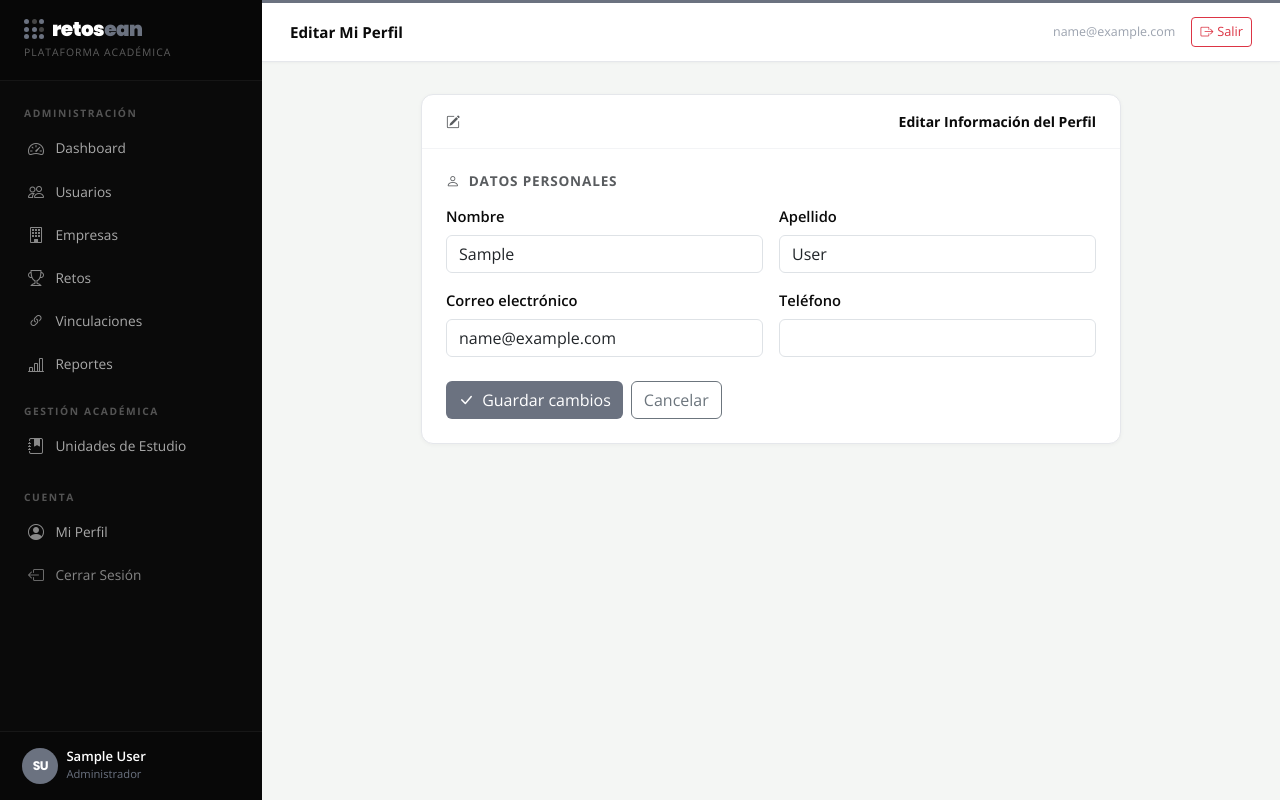
After one commit to MoroLitZ/retosean-django, a Django app: page /usuarios/perfil/editar/ in a window 1280 px wide. The commit adds this page. Run offline with Django 5.2, Linux system fonts and the light colour scheme; the visitor is signed in with stand-in values (Sample User, id 1); data that the repository does not hold is empty.

Commit message:
Ajustes post-reunion: desplegables en registro, ecosistema en retos, edicion de perfil y acceso de empresa a seguimientos
- Registro academico: carrera, semestre, facultad y especialidad como desplegables con opciones fijas; se persisten programa/semestre en el perfil de estudiante y facultad/especialidad en el de profesor
- Reto: se incorpora campo de ecosistema (FK a academico.Ecosistema) para la creacion del reto
- Perfil: se implementa edicion de perfil por rol (estudiante, profesor, empresa) y cambio de contrasena con vistas de Django
- Empresa duena puede acceder al seguimiento de sus retos

```diff
--- a/apps/retos/templates/retos/detalle_reto.html
+++ b/apps/retos/templates/retos/detalle_reto.html
@@ -61,7 +61,7 @@
               <i class="bi bi-arrow-repeat me-1"></i>Cambiar Estado
             </a>
           {% endif %}
-          {% if user.is_superuser or user.rol == 'PROFESOR' %}
+          {% if user.is_superuser or user.rol == 'ADMIN' or user.rol == 'PROFESOR' or user.rol == 'EMPRESA' and reto.empresa_id == user.pk %}
             <a href="{% url 'retos:seguimientos' reto.pk %}" class="btn btn-sm btn-outline-secondary">
               <i class="bi bi-graph-up me-1"></i>Seguimiento
             </a>
--- a/apps/retos/views.py
+++ b/apps/retos/views.py
@@ -272,7 +272,7 @@ def cambiar_estado(request, pk):
     return render(request, 'retos/admin_cambiar_estado.html', {'reto': reto, 'form': form})
 
 
-@profesor_o_admin
+@rol_requerido('EMPRESA', 'PROFESOR', 'ADMIN')
 def seguimientos_reto(request, pk):
     reto = get_object_or_404(Reto.objects.select_related('empresa'), pk=pk)
     if not _puede_ver_reto(request.user, reto):
@@ -280,7 +280,7 @@ def seguimientos_reto(request, pk):
     return render(request, 'retos/seguimientos.html', {'reto': reto})
 
 
-@profesor_o_admin
+@rol_requerido('EMPRESA', 'PROFESOR', 'ADMIN')
 def agregar_seguimiento(request, pk):
     reto = get_object_or_404(Reto, pk=pk)
     if not _puede_ver_reto(request.user, reto):
--- a/apps/usuarios/forms.py
+++ b/apps/usuarios/forms.py
@@ -24,15 +24,74 @@ class LoginForm(AuthenticationForm):
         return username
 
 
+CARRERA_CHOICES = [
+    ("", "Seleccione un programa"),
+    ("Administracion de Empresas", "Administración de Empresas"),
+    ("Administracion de Negocios Internacionales", "Administración de Negocios Internacionales"),
+    ("Ingenieria de Sistemas", "Ingeniería de Sistemas"),
+    ("Ingenieria Industrial", "Ingeniería Industrial"),
+    ("Ingenieria Ambiental", "Ingeniería Ambiental"),
+    ("Ingenieria Quimica", "Ingeniería Química"),
+    ("Ingenieria Biomedica", "Ingeniería Biomédica"),
+    ("Ciencias Ambientales", "Ciencias Ambientales"),
+    ("Ciencias de Datos", "Ciencias de Datos"),
+    ("Artes Visuales", "Artes Visuales"),
+    ("Diseño Industrial", "Diseño Industrial"),
+    ("Mercadeo", "Mercadeo"),
+    ("Finanzas", "Finanzas"),
+]
+
+SEMESTRE_CHOICES = [(str(i), f"{i}") for i in range(1, 11)]
+
+FACULTAD_CHOICES = [
+    ("", "Seleccione una facultad"),
+    ("Facultad de Ingeniería y Ciencias Básicas", "Facultad de Ingeniería y Ciencias Básicas"),
+    ("Facultad de Administración, Finanzas y Ciencias Económicas", "Facultad de Administración, Finanzas y Ciencias Económicas"),
+    ("Facultad de Derecho", "Facultad de Derecho"),
+    ("Facultad de Humanidades y Ciencias Sociales", "Facultad de Humanidades y Ciencias Sociales"),
+    ("Facultad de Diseño", "Facultad de Diseño"),
+]
+
+ESPECIALIDAD_CHOICES = [
+    ("", "Seleccione una especialidad"),
+    ("Ingeniería de Software", "Ingeniería de Software"),
+    ("Sistemas de Información", "Sistemas de Información"),
+    ("Inteligencia Artificial", "Inteligencia Artificial"),
+    ("Gestión de Operaciones", "Gestión de Operaciones"),
+    ("Finanzas Corporativas", "Finanzas Corporativas"),
+    ("Marketing Digital", "Marketing Digital"),
+    ("Innovación y Emprendimiento", "Innovación y Emprendimiento"),
+    ("Sostenibilidad y Ambiente", "Sostenibilidad y Ambiente"),
+    ("Diseño y Creatividad", "Diseño y Creatividad"),
+    ("Otra", "Otra"),
+]
+
+
 class RegistroAcademicoForm(UserCreationForm):
     rol = forms.ChoiceField(
         choices=[("ESTUDIANTE", "Estudiante"), ("PROFESOR", "Profesor")],
         widget=forms.Select(attrs={"class": "form-select", "id": "select-rol"})
     )
-    carrera = forms.CharField(max_length=100, required=False, widget=forms.TextInput(attrs={"class": "form-control"}))
-    semestre = forms.IntegerField(required=False, widget=forms.NumberInput(attrs={"class": "form-control"}))
-    facultad = forms.CharField(max_length=100, required=False, widget=forms.TextInput(attrs={"class": "form-control"}))
-    especialidad = forms.CharField(max_length=100, required=False, widget=forms.TextInput(attrs={"class": "form-control"}))
+    carrera = forms.ChoiceField(
+        choices=CARRERA_CHOICES,
+        required=False,
+        widget=forms.Select(attrs={"class": "form-select"}),
+    )
+    semestre = forms.ChoiceField(
+        choices=SEMESTRE_CHOICES,
+        required=False,
+        widget=forms.Select(attrs={"class": "form-select"}),
+    )
+    facultad = forms.ChoiceField(
+        choices=FACULTAD_CHOICES,
+        required=False,
+        widget=forms.Select(attrs={"class": "form-select"}),
+    )
+    especialidad = forms.ChoiceField(
+        choices=ESPECIALIDAD_CHOICES,
+        required=False,
+        widget=forms.Select(attrs={"class": "form-select"}),
+    )
 
     class Meta(UserCreationForm.Meta):
         model = Usuario
@@ -50,12 +109,35 @@ class RegistroAcademicoForm(UserCreationForm):
         if commit:
             user.save()
             if user.rol == "ESTUDIANTE":
+                from apps.academico.models import Programa
+                programa_nombre = self.cleaned_data.get("carrera")
+                programa = None
+                if programa_nombre:
+                    programa = Programa.objects.filter(
+                        nombre__iexact=programa_nombre
+                    ).first()
+                semestre = self.cleaned_data.get("semestre") or 1
+                try:
+                    semestre_int = int(semestre)
+                except (TypeError, ValueError):
+                    semestre_int = 1
                 Estudiante.objects.create(
                     usuario=user,
+                    programa=programa,
+                    semestre=semestre_int,
                 )
             elif user.rol == "PROFESOR":
+                from apps.academico.models import Facultad
+                facultad_nombre = self.cleaned_data.get("facultad")
+                facultad = None
+                if facultad_nombre:
+                    facultad = Facultad.objects.filter(
+                        nombre__iexact=facultad_nombre
+                    ).first()
                 Profesor.objects.create(
                     usuario=user,
+                    facultad=facultad,
+                    especialidad=self.cleaned_data.get("especialidad") or "",
                 )
         return user
 
@@ -121,3 +203,125 @@ class EntregableForm(forms.ModelForm):
             "archivo": "Selecciona tu archivo de evidencia",
             "comentario_estudiante": "Comentarios adicionales",
         }
+
+
+class EditarPerfilForm(forms.ModelForm):
+    """Formulario para editar datos basicos del perfil del usuario."""
+    primera_carrera = forms.ChoiceField(
+        choices=CARRERA_CHOICES,
+        required=False,
+        label="Carrera / Programa",
+        widget=forms.Select(attrs={"class": "form-select"}),
+    )
+    semestre = forms.ChoiceField(
+        choices=SEMESTRE_CHOICES,
+        required=False,
+        label="Semestre",
+        widget=forms.Select(attrs={"class": "form-select"}),
+    )
+    facultad = forms.ChoiceField(
+        choices=FACULTAD_CHOICES,
+        required=False,
+        label="Facultad",
+        widget=forms.Select(attrs={"class": "form-select"}),
+    )
+    especialidad = forms.ChoiceField(
+        choices=ESPECIALIDAD_CHOICES,
+        required=False,
+        label="Especialidad",
+        widget=forms.Select(attrs={"class": "form-select"}),
+    )
+    razon_social = forms.CharField(
+        required=False,
+        label="Razón Social",
+        widget=forms.TextInput(attrs={"class": "form-control"}),
+    )
+    sector_industrial = forms.CharField(
+        required=False,
+        label="Sector Industrial",
+        widget=forms.TextInput(attrs={"class": "form-control"}),
+    )
+
+    class Meta:
+        model = Usuario
+        fields = ["first_name", "last_name", "email", "telefono"]
+        widgets = {
+            "first_name": forms.TextInput(attrs={"class": "form-control"}),
+            "last_name": forms.TextInput(attrs={"class": "form-control"}),
+            "email": forms.EmailInput(attrs={"class": "form-control"}),
+            "telefono": forms.TextInput(attrs={"class": "form-control"}),
+        }
+        labels = {
+            "first_name": "Nombre",
+            "last_name": "Apellido",
+            "email": "Correo electrónico",
+            "telefono": "Teléfono",
+        }
+
+    def __init__(self, *args, **kwargs):
+        super().__init__(*args, **kwargs)
+        # Cargar valores iniciales desde los perfiles por rol
+        user = kwargs.get("instance")
+        if user:
+            perfil_est = getattr(user, "perfil_estudiante", None)
+            perfil_prof = getattr(user, "perfil_profesor", None)
+            empresa = getattr(user, "empresa_perfil", None)
+            if perfil_est:
+                if perfil_est.programa:
+                    self.fields["primera_carrera"].initial = perfil_est.programa.nombre
+                self.fields["semestre"].initial = str(perfil_est.semestre or "")
+            if perfil_prof:
+                if perfil_prof.facultad:
+                    self.fields["facultad"].initial = perfil_prof.facultad.nombre
+                self.fields["especialidad"].initial = perfil_prof.especialidad or ""
+            if empresa:
+                self.fields["razon_social"].initial = empresa.razon_social
+                self.fields["sector_industrial"].initial = empresa.sector_industrial
+
+    def clean_email(self):
+        email = self.cleaned_data.get("email")
+        if self.instance and self.instance.rol in ("ESTUDIANTE", "PROFESOR") and email:
+            if not email.endswith("@universidadean.edu.co"):
+                raise forms.ValidationError("Estudiantes y profesores deben usar su correo institucional (@universidadean.edu.co).")
+        return email
+
+    def save(self, commit=True):
+        user = super().save(commit=False)
+        if commit:
+            user.save()
+            # Guardar datos específicos del perfil
+            if user.rol == "ESTUDIANTE":
+                from apps.academico.models import Programa
+                perfil = getattr(user, "perfil_estudiante", None)
+                if not perfil:
+                    perfil = Estudiante.objects.create(usuario=user)
+                programa_nombre = self.cleaned_data.get("primera_carrera")
+                if programa_nombre:
+                    perfil.programa = Programa.objects.filter(
+                        nombre__iexact=programa_nombre
+                    ).first()
+                semestre = self.cleaned_data.get("semestre") or 1
+                try:
+                    perfil.semestre = int(semestre)
+                except (TypeError, ValueError):
+                    perfil.semestre = 1
+                perfil.save()
+            elif user.rol == "PROFESOR":
+                from apps.academico.models import Facultad
+                perfil = getattr(user, "perfil_profesor", None)
+                if not perfil:
+                    perfil = Profesor.objects.create(usuario=user)
+                facultad_nombre = self.cleaned_data.get("facultad")
+                if facultad_nombre:
+                    perfil.facultad = Facultad.objects.filter(
+                        nombre__iexact=facultad_nombre
+                    ).first()
+                perfil.especialidad = self.cleaned_data.get("especialidad") or ""
+                perfil.save()
+            elif user.rol == "EMPRESA":
+                empresa = getattr(user, "empresa_perfil", None)
+                if empresa:
+                    empresa.razon_social = self.cleaned_data.get("razon_social") or empresa.razon_social
+                    empresa.sector_industrial = self.cleaned_data.get("sector_industrial") or empresa.sector_industrial
+                    empresa.save()
+        return user
--- /dev/null
+++ b/apps/usuarios/templates/usuarios/editar_perfil.html
@@ -0,0 +1,117 @@
+{% extends 'base.html' %}
+{% block title %}Editar Perfil{% endblock %}
+{% block page_title %}Editar Mi Perfil{% endblock %}
+
+{% block content %}
+<div class="container-fluid px-0" style="max-width: 700px;">
+  {% if messages %}
+    {% for message in messages %}
+      <div class="alert alert-{% if message.tags == 'error' %}danger{% else %}{{ message.tags }}{% endif %} alert-dismissible fade show mb-4" role="alert">
+        {{ message }}
+        <button type="button" class="btn-close" data-bs-dismiss="alert"></button>
+      </div>
+    {% endfor %}
+  {% endif %}
+
+  <div class="card-panel">
+    <div class="card-panel-header">
+      <i class="bi bi-pencil-square me-2 text-muted"></i> Editar Información del Perfil
+    </div>
+    <div class="p-4">
+      <form method="post" novalidate>
+        {% csrf_token %}
+        {% if form.non_field_errors %}
+          <div class="alert alert-danger py-2 mb-3">
+            {% for e in form.non_field_errors %}<div>{{ e }}</div>{% endfor %}
+          </div>
+        {% endif %}
+
+        <!-- Datos básicos del usuario -->
+        <h6 class="mb-3 text-muted" style="font-size: 0.85rem; font-weight: 700; text-transform: uppercase; letter-spacing: 0.8px;">
+          <i class="bi bi-person me-1"></i> Datos Personales
+        </h6>
+        <div class="row g-3 mb-4">
+          <div class="col-sm-6">
+            <label class="form-label fw-semibold">Nombre</label>
+            {{ form.first_name }}
+            {% for e in form.first_name.errors %}<div class="text-danger small mt-1">{{ e }}</div>{% endfor %}
+          </div>
+          <div class="col-sm-6">
+            <label class="form-label fw-semibold">Apellido</label>
+            {{ form.last_name }}
+            {% for e in form.last_name.errors %}<div class="text-danger small mt-1">{{ e }}</div>{% endfor %}
+          </div>
+          <div class="col-sm-6">
+            <label class="form-label fw-semibold">Correo electrónico</label>
+            {{ form.email }}
+            {% for e in form.email.errors %}<div class="text-danger small mt-1">{{ e }}</div>{% endfor %}
+          </div>
+          <div class="col-sm-6">
+            <label class="form-label fw-semibold">Teléfono</label>
+            {{ form.telefono }}
+            {% for e in form.telefono.errors %}<div class="text-danger small mt-1">{{ e }}</div>{% endfor %}
+          </div>
+        </div>
+
+        <!-- Campos específicos del rol -->
+        {% if user.rol == 'ESTUDIANTE' %}
+          <h6 class="mb-3 text-muted" style="font-size: 0.85rem; font-weight: 700; text-transform: uppercase; letter-spacing: 0.8px;">
+            <i class="bi bi-mortarboard me-1"></i> Información Académica
+          </h6>
+          <div class="row g-3 mb-4">
+            <div class="col-sm-8">
+              <label class="form-label fw-semibold">Carrera / Programa</label>
+              {{ form.primera_carrera }}
+              {% for e in form.primera_carrera.errors %}<div class="text-danger small mt-1">{{ e }}</div>{% endfor %}
+            </div>
+            <div class="col-sm-4">
+              <label class="form-label fw-semibold">Semestre</label>
+              {{ form.semestre }}
+              {% for e in form.semestre.errors %}<div class="text-danger small mt-1">{{ e }}</div>{% endfor %}
+            </div>
+          </div>
+        {% elif user.rol == 'PROFESOR' %}
+          <h6 class="mb-3 text-muted" style="font-size: 0.85rem; font-weight: 700; text-transform: uppercase; letter-spacing: 0.8px;">
+            <i class="bi bi-briefcase me-1"></i> Información Profesional
+          </h6>
+          <div class="row g-3 mb-4">
+            <div class="col-sm-6">
+              <label class="form-label fw-semibold">Facultad</label>
+              {{ form.facultad }}
+              {% for e in form.facultad.errors %}<div class="text-danger small mt-1">{{ e }}</div>{% endfor %}
+            </div>
+            <div class="col-sm-6">
+              <label class="form-label fw-semibold">Especialidad</label>
+              {{ form.especialidad }}
+              {% for e in form.especialidad.errors %}<div class="text-danger small mt-1">{{ e }}</div>{% endfor %}
+            </div>
+          </div>
+        {% elif user.rol == 'EMPRESA' %}
+          <h6 class="mb-3 text-muted" style="font-size: 0.85rem; font-weight: 700; text-transform: uppercase; letter-spacing: 0.8px;">
+            <i class="bi bi-building me-1"></i> Información de la Empresa
+          </h6>
+          <div class="row g-3 mb-4">
+            <div class="col-sm-6">
+              <label class="form-label fw-semibold">Razón Social</label>
+              {{ form.razon_social }}
+              {% for e in form.razon_social.errors %}<div class="text-danger small mt-1">{{ e }}</div>{% endfor %}
+            </div>
+            <div class="col-sm-6">
+              <label class="form-label fw-semibold">Sector Industrial</label>
+              {{ form.sector_industrial }}
+              {% for e in form.sector_industrial.errors %}<div class="text-danger small mt-1">{{ e }}</div>{% endfor %}
+            </div>
+          </div>
+        {% endif %}
+
+        <div class="d-flex gap-2 mt-4">
+          <button type="submit" class="btn" style="background: var(--accent); color: #fff; border: none;">
+            <i class="bi bi-check-lg me-1"></i> Guardar cambios
+          </button>
+          <a href="{% url 'usuarios:perfil' %}" class="btn btn-outline-secondary">Cancelar</a>
+        </div>
+      </form>
+    </div>
+  </div>
+</div>
+{% endblock %}
--- a/apps/usuarios/templates/usuarios/perfil.html
+++ b/apps/usuarios/templates/usuarios/perfil.html
@@ -67,7 +67,7 @@
       <div class="card-panel mb-3">
         <div class="card-panel-header">
           <span><i class="bi bi-person me-2 text-muted"></i>Información Personal</span>
-          <a href="#" class="btn btn-sm btn-outline-secondary" style="font-size: 0.78rem;">
+          <a href="{% url 'usuarios:editar_perfil' %}" class="btn btn-sm btn-outline-secondary" style="font-size: 0.78rem;">
             <i class="bi bi-pencil me-1"></i>Editar
           </a>
         </div>
@@ -142,7 +142,7 @@
               <p style="font-weight: 600; color: #374151; font-size: 0.875rem; margin: 0;">Contraseña</p>
               <p style="font-size: 0.8rem; color: #9ca3af; margin: 0.1rem 0 0;">••••••••••••</p>
             </div>
-            <a href="#" class="btn btn-sm btn-outline-secondary" style="font-size: 0.78rem;">Cambiar</a>
+            <a href="{% url 'usuarios:cambiar_contrasena' %}" class="btn btn-sm btn-outline-secondary" style="font-size: 0.78rem;">Cambiar</a>
           </div>
         </div>
       </div>
--- a/apps/usuarios/urls.py
+++ b/apps/usuarios/urls.py
@@ -1,4 +1,5 @@
 from django.urls import path
+from django.contrib.auth import views as auth_views
 from . import views
 from apps.empresas.views import admin_revisar_documentacion, procesar_aprobacion
 
@@ -9,6 +10,18 @@ urlpatterns = [
     path('logout/',   views.vista_logout,   name='logout'),
     path('registro/', views.vista_registro, name='registro'),
     path('perfil/',   views.vista_perfil,   name='perfil'),
+    path('perfil/editar/', views.vista_editar_perfil, name='editar_perfil'),
+
+    # Cambio de contraseña
+    path('perfil/cambiar-contrasena/',
+         auth_views.PasswordChangeView.as_view(
+             template_name='usuarios/cambiar_contrasena.html',
+             success_url='/usuarios/perfil/cambiar-contrasena/hecho/'
+         ),
+         name='cambiar_contrasena'),
+    path('perfil/cambiar-contrasena/hecho/',
+         auth_views.PasswordChangeDoneView.as_view(template_name='usuarios/cambiar_contrasena_done.html'),
+         name='cambiar_contrasena_done'),
 
     # Dashboards por rol
     path('admin/dashboard/',      views.dashboard_admin,      name='admin_dashboard'),
--- a/apps/usuarios/views.py
+++ b/apps/usuarios/views.py
@@ -1,7 +1,7 @@
 from django.shortcuts import render, redirect, get_object_or_404
 from django.contrib.auth import login, logout, get_user_model
 from django.contrib import messages
-from .forms import LoginForm, RegistroEmpresaForm, RegistroAcademicoForm
+from .forms import LoginForm, RegistroEmpresaForm, RegistroAcademicoForm, EditarPerfilForm
 from django.contrib.auth.decorators import login_required
 from .models import Usuario
 from apps.empresas.models import Empresa
@@ -90,6 +90,16 @@ def vista_perfil(request):
     }
 
     return render(request, 'usuarios/perfil.html', context)
+
+
+@login_required(login_url='usuarios:login')
+def vista_editar_perfil(request):
+    form = EditarPerfilForm(request.POST or None, instance=request.user)
+    if request.method == 'POST' and form.is_valid():
+        form.save()
+        messages.success(request, 'Perfil actualizado correctamente.')
+        return redirect('usuarios:perfil')
+    return render(request, 'usuarios/editar_perfil.html', {'form': form})
 
 
 
```
Also changed, not shown: apps/retos/forms.py (+11 -9 lines), apps/retos/models.py (+7 -0 lines), apps/usuarios/templates/usuarios/cambiar_contrasena.html (added, +39 -0 lines), apps/usuarios/templates/usuarios/cambiar_contrasena_done.html (added, +21 -0 lines), apps/retos/migrations/0008_reto_ecosistema.py (added).
